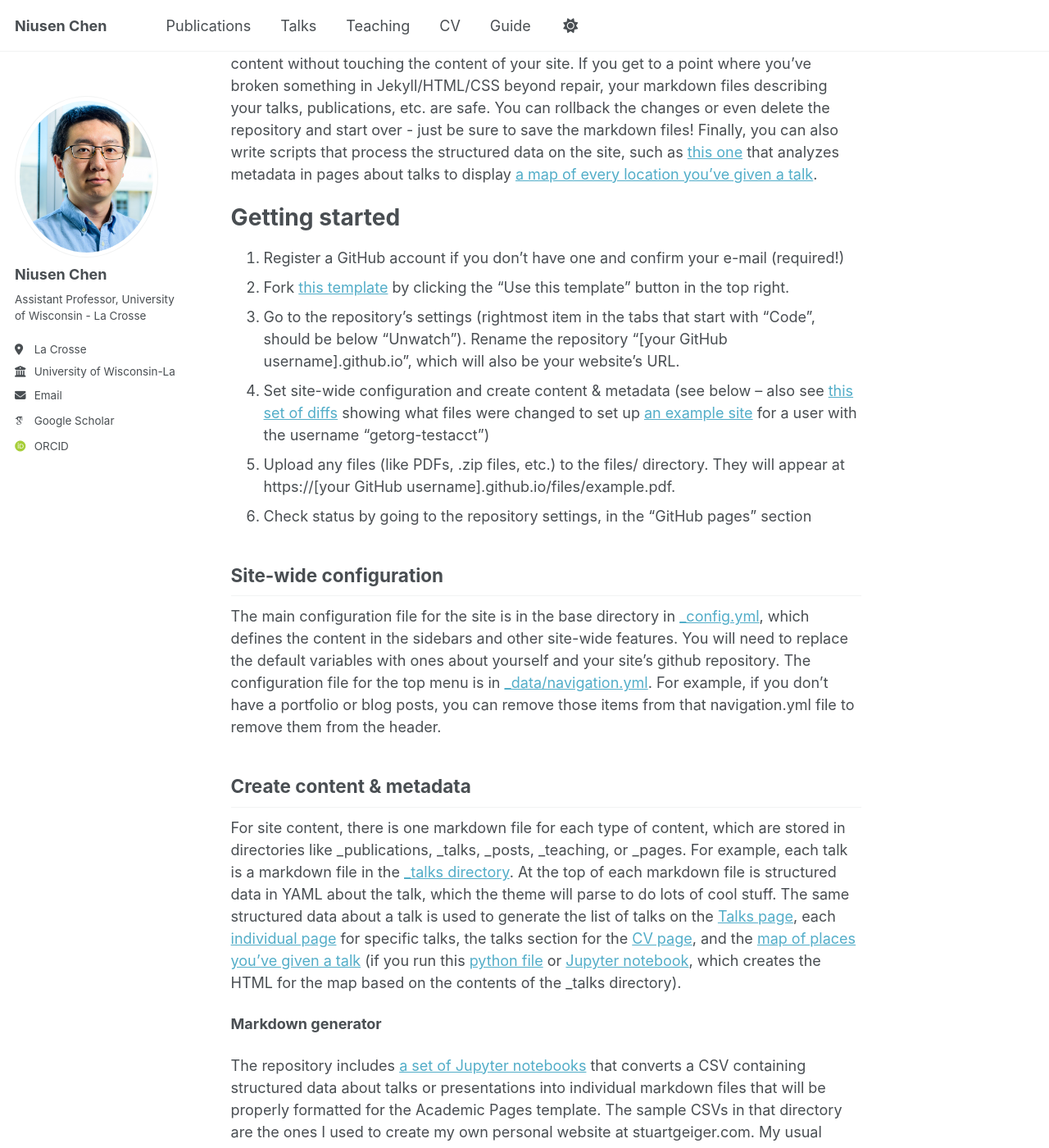
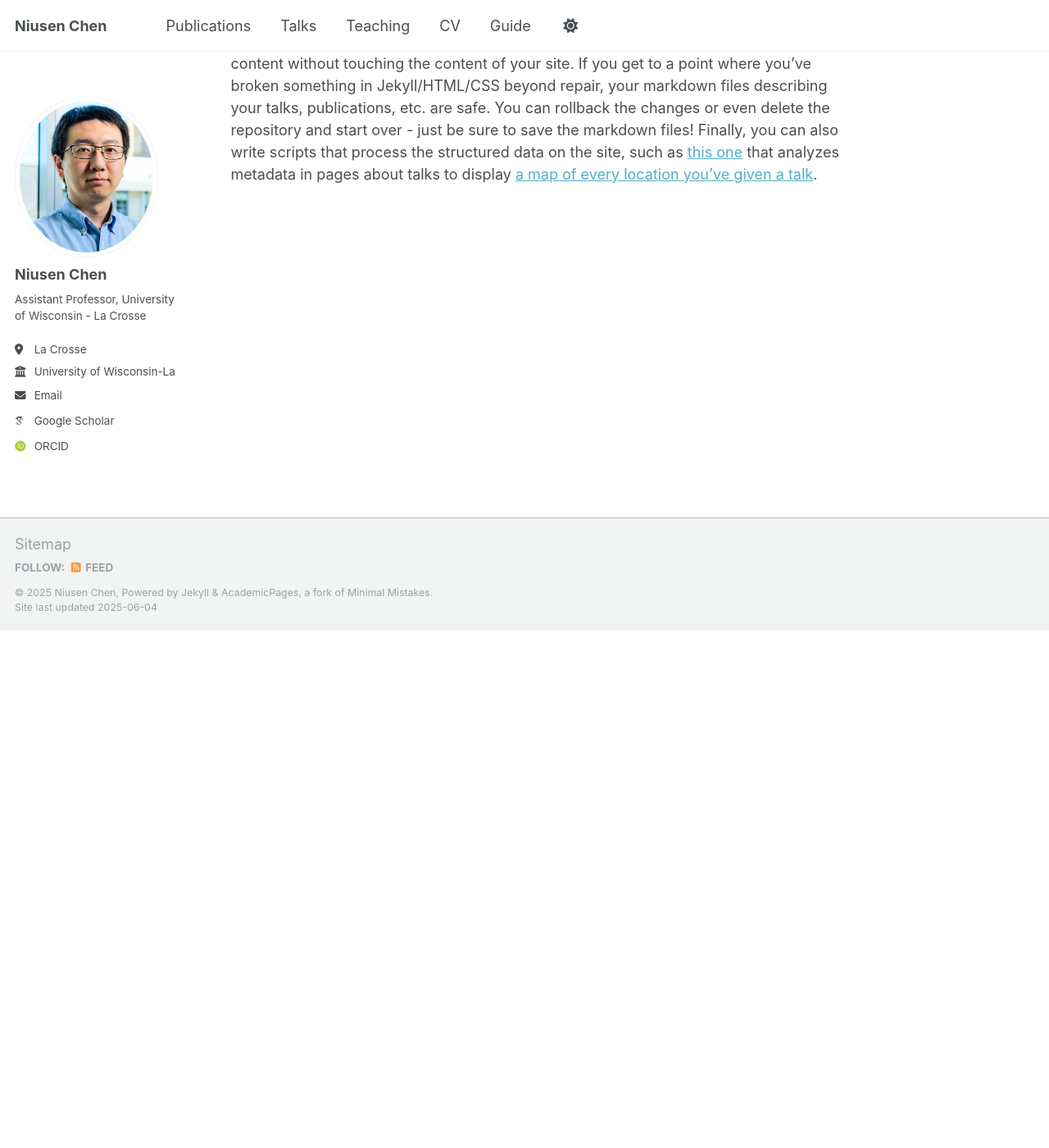
Before and after one commit to niusenc/niusenc.github.io, a Jekyll site: the page built from _pages/about.md, in a window 1280 px wide and 1400 px high, scrolled down 631 px. Shown: the whole window at 82% size. Built offline with Jekyll 4.4.1, drawn with Linux system fonts in a browser that asks for light colours; some web fonts are replaced; some of the changed text lies outside the part shown.

Commit message:
Update about.md

```diff
--- a/_pages/about.md
+++ b/_pages/about.md
@@ -8,12 +8,13 @@ redirect_from:
 ---
 I am an Assistant Professor in the Department of Computer Science and Computer Engineering at the University of Wisconsin-La Crosse. I received my PhD in Computer Science in 2023 from Michigan Technological University, under the guidance of Dr. Bo Chen. My research focuses on addressing security and privacy issues in Embedded Systems, the Internet of Things (IoT), Cyber-Physical Systems (CPS), and Cloud Computing, among others.
 
-A data-driven personal website
+News
 ======
 Like many other Jekyll-based GitHub Pages templates, Academic Pages makes you separate the website's content from its form. The content & metadata of your website are in structured markdown files, while various other files constitute the theme, specifying how to transform that content & metadata into HTML pages. You keep these various markdown (.md), YAML (.yml), HTML, and CSS files in a public GitHub repository. Each time you commit and push an update to the repository, the [GitHub pages](https://pages.github.com/) service creates static HTML pages based on these files, which are hosted on GitHub's servers free of charge.
 
 Many of the features of dynamic content management systems (like Wordpress) can be achieved in this fashion, using a fraction of the computational resources and with far less vulnerability to hacking and DDoSing. You can also modify the theme to your heart's content without touching the content of your site. If you get to a point where you've broken something in Jekyll/HTML/CSS beyond repair, your markdown files describing your talks, publications, etc. are safe. You can rollback the changes or even delete the repository and start over - just be sure to save the markdown files! Finally, you can also write scripts that process the structured data on the site, such as [this one](https://github.com/academicpages/academicpages.github.io/blob/master/talkmap.ipynb) that analyzes metadata in pages about talks to display [a map of every location you've given a talk](https://academicpages.github.io/talkmap.html).
 
+<!--
 Getting started
 ======
 1. Register a GitHub account if you don't have one and confirm your e-mail (required!)
@@ -46,3 +47,4 @@ Example: editing a markdown file for a talk
 For more info
 ------
 More info about configuring Academic Pages can be found in [the guide](https://academicpages.github.io/markdown/), the [growing wiki](https://github.com/academicpages/academicpages.github.io/wiki), and you can always [ask a question on GitHub](https://github.com/academicpages/academicpages.github.io/discussions). The [guides for the Minimal Mistakes theme](https://mmistakes.github.io/minimal-mistakes/docs/configuration/) (which this theme was forked from) might also be helpful.
+-->
```
